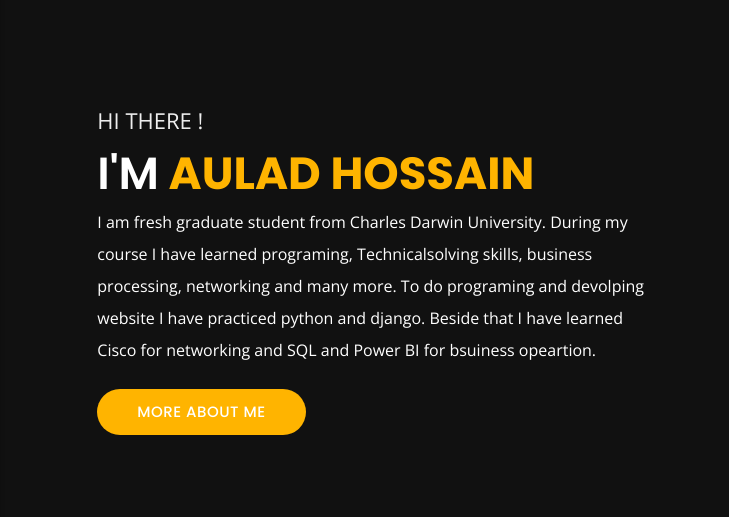
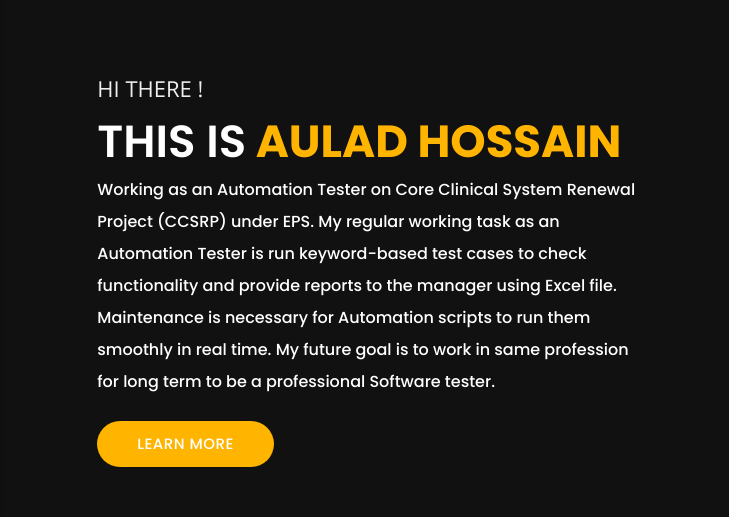
Before and after one commit to Aulad226/Personal-Info, a plain HTML site: page index.html in a window 1280 px wide. Shown: the part 129-646 px from the top of the page, 466-1195 px from the left. Drawn offline with nearby package versions, Linux system fonts and the light colour scheme; a web font is replaced by a local one.

Commit message:
Update index.html

```diff
--- a/index.html
+++ b/index.html
@@ -4,7 +4,7 @@
 
 <head>
     <meta charset="utf-8">
-    <title> Digital Portfolio</title>
+    <title>Digital Resume</title>
     <meta name="viewport" content="width=device-width, initial-scale=1">
 
     <!-- Template Google Fonts -->
@@ -151,9 +151,9 @@
             <div>
                 <img src="img/Au.jpg" class="img-fluid main-img-mobile d-none d-sm-block d-lg-none" alt="Picture" />
                 <h6 class="text-uppercase open-sans-font mb-0 d-block d-sm-none d-lg-block">hi there !</h6>
-                <h1 class="text-uppercase poppins-font"><span>I'm</span> Aulad Hossain</h1>
-                <p class="open-sans-font">I am fresh graduate student from Charles Darwin University. During my course I have learned programing, Technicalsolving skills, business processing, networking and many more. To do programing and devolping website I have practiced python and django. Beside that I have learned Cisco for networking and SQL and Power BI for bsuiness opeartion. </p>
-                <a href="about.html" class="btn btn-about">more about me</a>
+                <h1 class="text-uppercase poppins-font"><span>This is</span> Aulad Hossain</h1>
+                <p class="open-sans-serif-font">Working as an Automation Tester on Core Clinical System Renewal Project (CCSRP) under EPS. My regular working task as an Automation Tester is run keyword-based test cases to check functionality and provide reports to the manager using Excel file. Maintenance is necessary for Automation scripts to run them smoothly in real time. My future goal is to work in same profession for long term to be a professional Software tester.</p>
+                <a href="about.html" class="btn btn-about">Learn More</a>
             </div>
         </div>
     </div>
```
